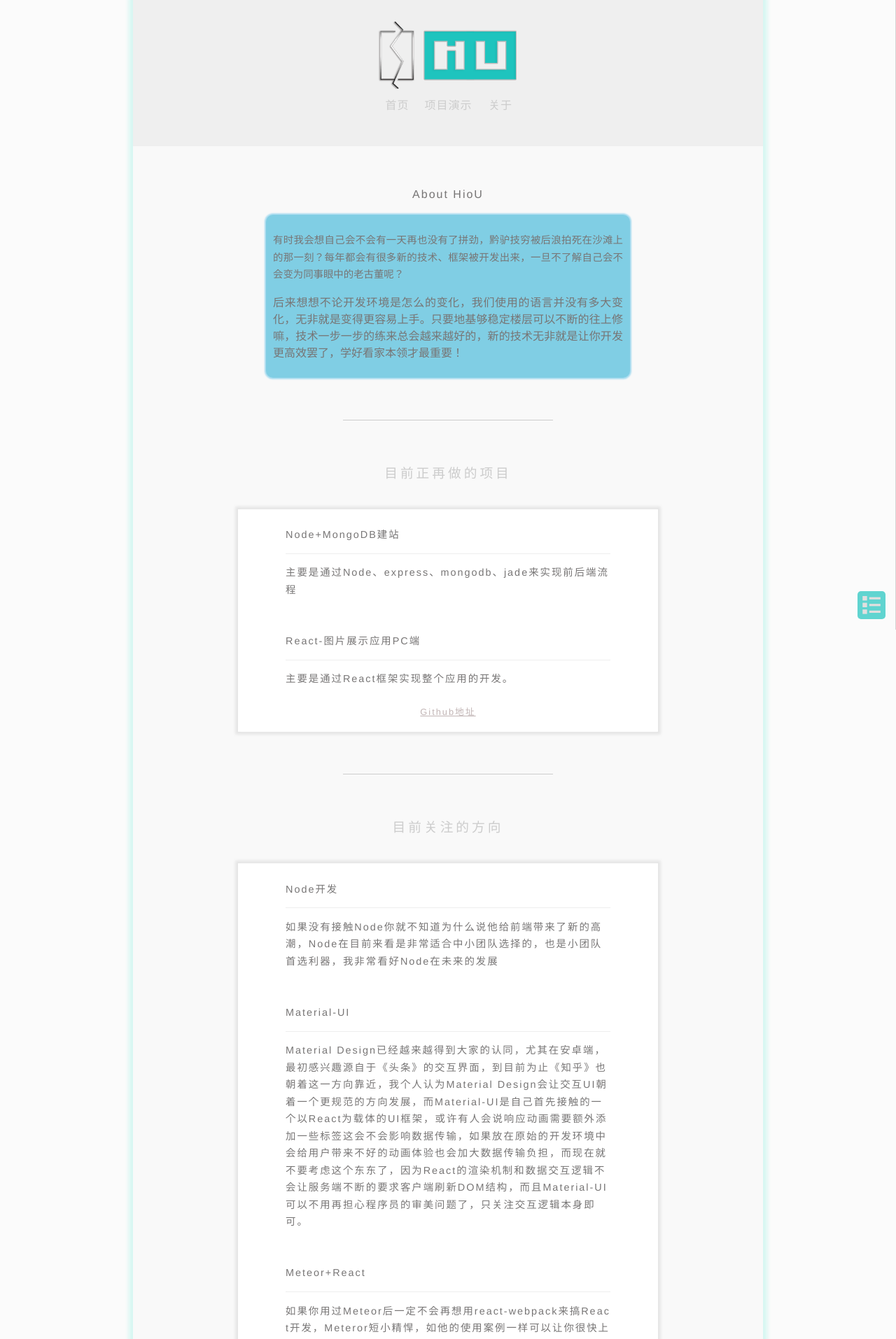
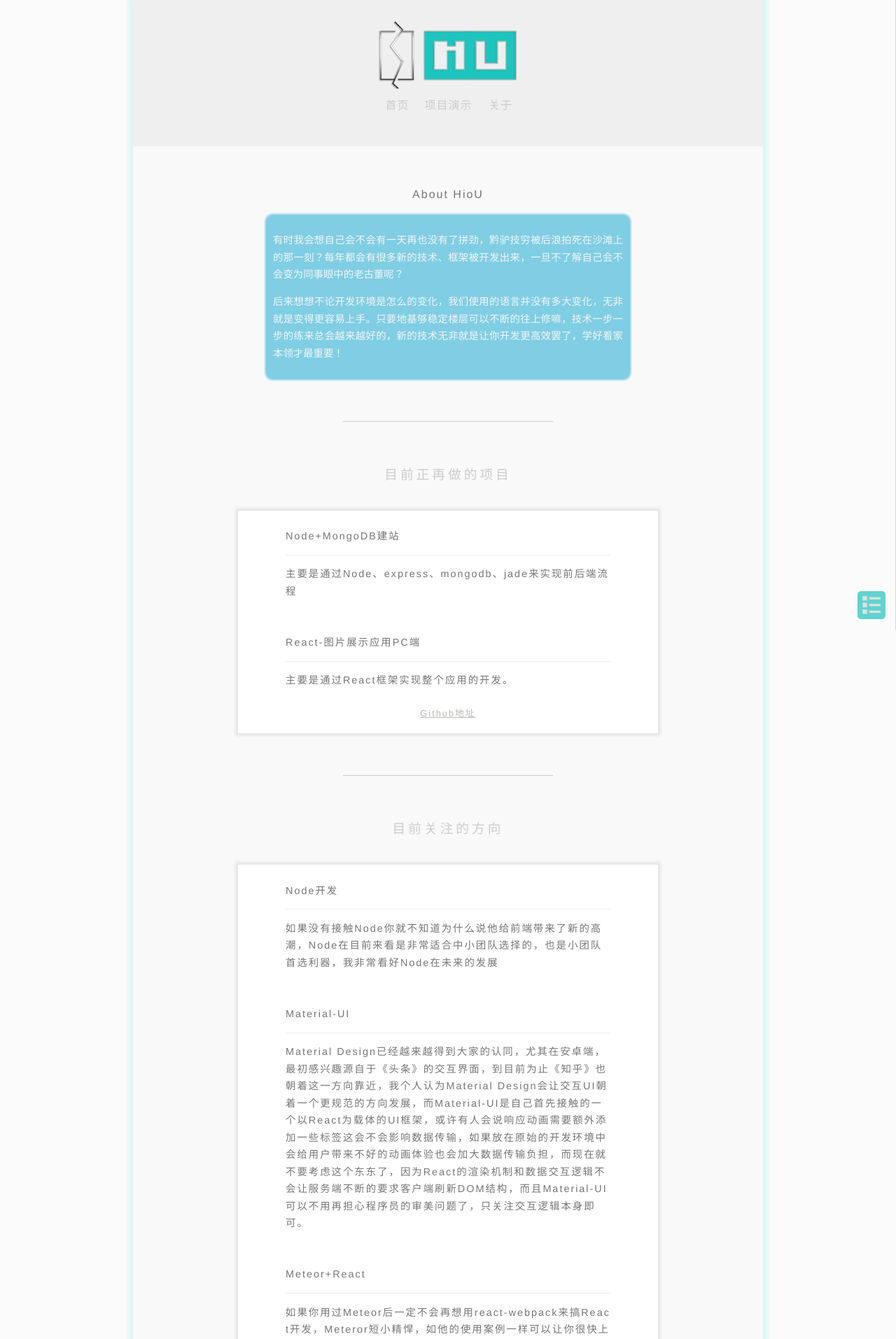
Before and after one commit to jacecao/jekyll-blog, a Jekyll site: the page built from hiou/index.html, in a window 1280 px wide. Shown: the top 1914 px of the page at 70% size. Built offline with Jekyll 4.4.1, drawn with Linux system fonts in a browser that asks for light colours; some web fonts are replaced.

Commit message:
repair main css

````diff
--- a/_posts/2016-09-21-es6 - 2.markdown
+++ b/_posts/2016-09-21-es6 - 2.markdown
@@ -8,7 +8,7 @@ categories: ES-6
 
 **(1)好用的模板字符串**
 
-如果常用jQuery那一定会经常遇到添加DOM中需要遇到添加变量的问题，一定有变量加入，让我们在写代码中不得不注意自己的字符串拼接是不是有毛病，而现在有了模板字符串，这事就变得容易多了：
+如果常用jQuery那一定会经常遇到添加DOM中需要遇到添加变量的问题，一旦有变量加入，让我们在写代码中不得不注意自己的字符串拼接是不是有毛病，而现在有了模板字符串，这事就变得容易多了：
 
 ```javascript
 //之前是这样写的
@@ -79,7 +79,7 @@ let test2 = (a, b) => a+b;
 
 3.箭头后面能怎么书写
 
-一般有3中书写方法：
+一般有3种书写方法：
 
 ```javascript
 
--- a/css/main.css
+++ b/css/main.css
@@ -25,6 +25,10 @@
 	/* text-indent: 2em; */
 	word-break: break-all;
 	color: #777575;
+}
+.show-pre p
+{
+	color: #f4f4f4;
 }
 /* ****************************** blog *************************************** */
 .item-blog
--- a/hiou/index.html
+++ b/hiou/index.html
@@ -9,7 +9,7 @@ title: 关于Hiou
         <div class="show-pre">
             <p>有时我会想自己会不会有一天再也没有了拼劲，黔驴技穷被后浪拍死在沙滩上的那一刻？每年都会有很多新的技术、框架被开发出来，一旦不了解自己会不会变为同事眼中的老古董呢？</p>
 
-            </p>后来想想不论开发环境是怎么的变化，我们使用的语言并没有多大变化，无非就是变得更容易上手。只要地基够稳定楼层可以不断的往上修嘛，技术一步一步的练来总会越来越好的，新的技术无非就是让你开发更高效罢了，学好看家本领才最重要！</p>
+            <p>后来想想不论开发环境是怎么的变化，我们使用的语言并没有多大变化，无非就是变得更容易上手。只要地基够稳定楼层可以不断的往上修嘛，技术一步一步的练来总会越来越好的，新的技术无非就是让你开发更高效罢了，学好看家本领才最重要！</p>
         </div>
       </li>
       <li class="about-li about-pro">
````
Also changed, not shown: 2 other files.
